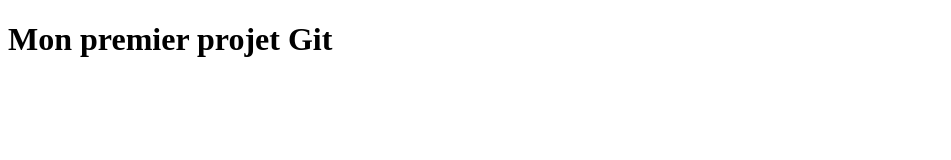
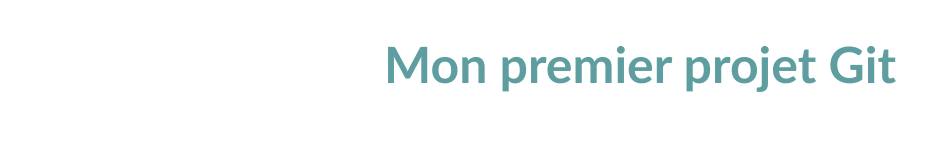
Before and after one commit to ahmedkhanchouch/projet-github-studi, a plain HTML site: page index.html in a window 1280 px wide. Shown: the whole page, without its empty margins (0-951 px from the left). Drawn offline with Linux system fonts and the light colour scheme.

Commit message:
ajouter du fichier style.css

```diff
--- a/index.html
+++ b/index.html
@@ -3,6 +3,7 @@
 <head>
     <meta charset="UTF-8">
     <meta name="viewport" content="width=device-width, initial-scale=1.0">
+    <link rel="stylesheet" href="style.css">
     <title>Mon projet Git</title>
 </head>
 <body>
--- /dev/null
+++ b/style.css
@@ -0,0 +1,6 @@
+h1{
+    color: cadetblue;
+    text-align: center;
+    font-size: 50px;
+    font-family: 'Gill Sans', 'Gill Sans MT', Calibri, 'Trebuchet MS', sans-serif;
+}
```
